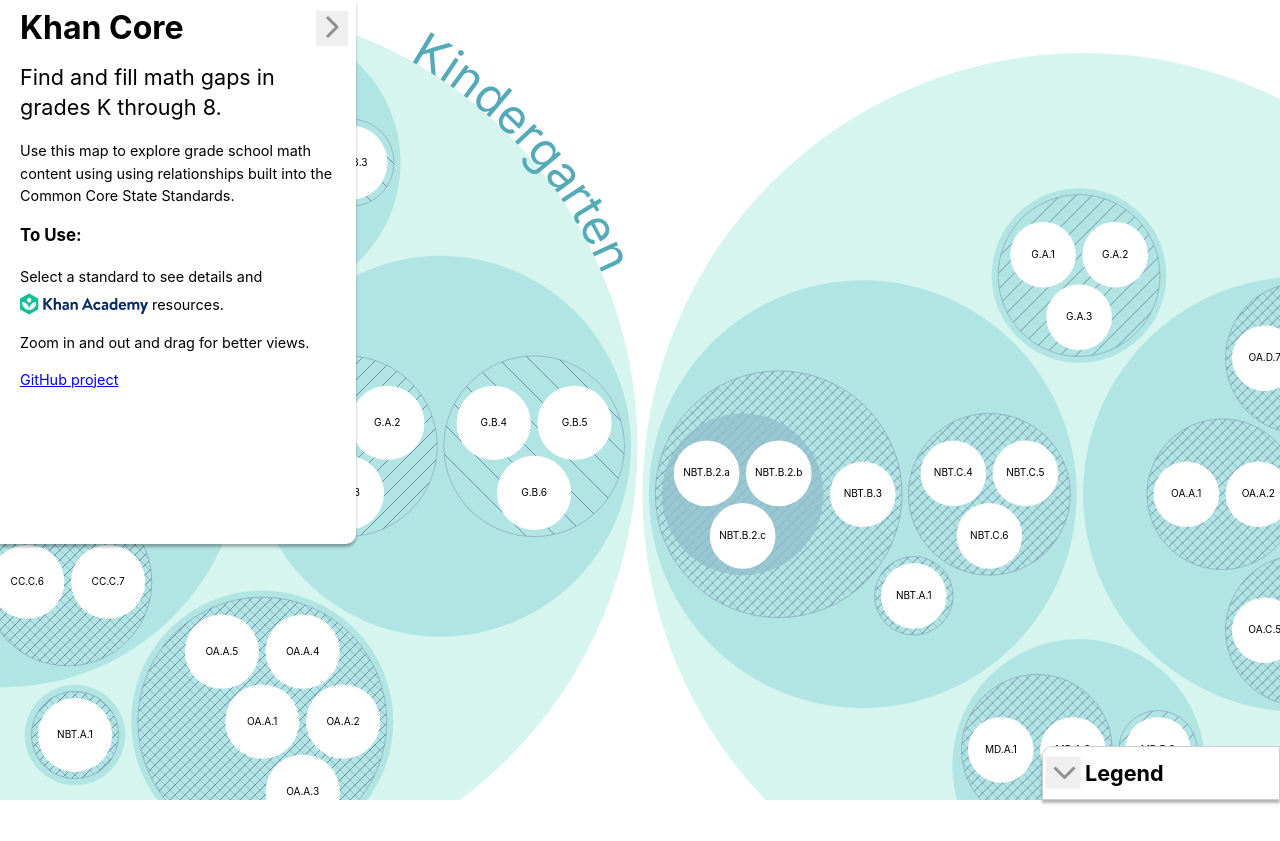
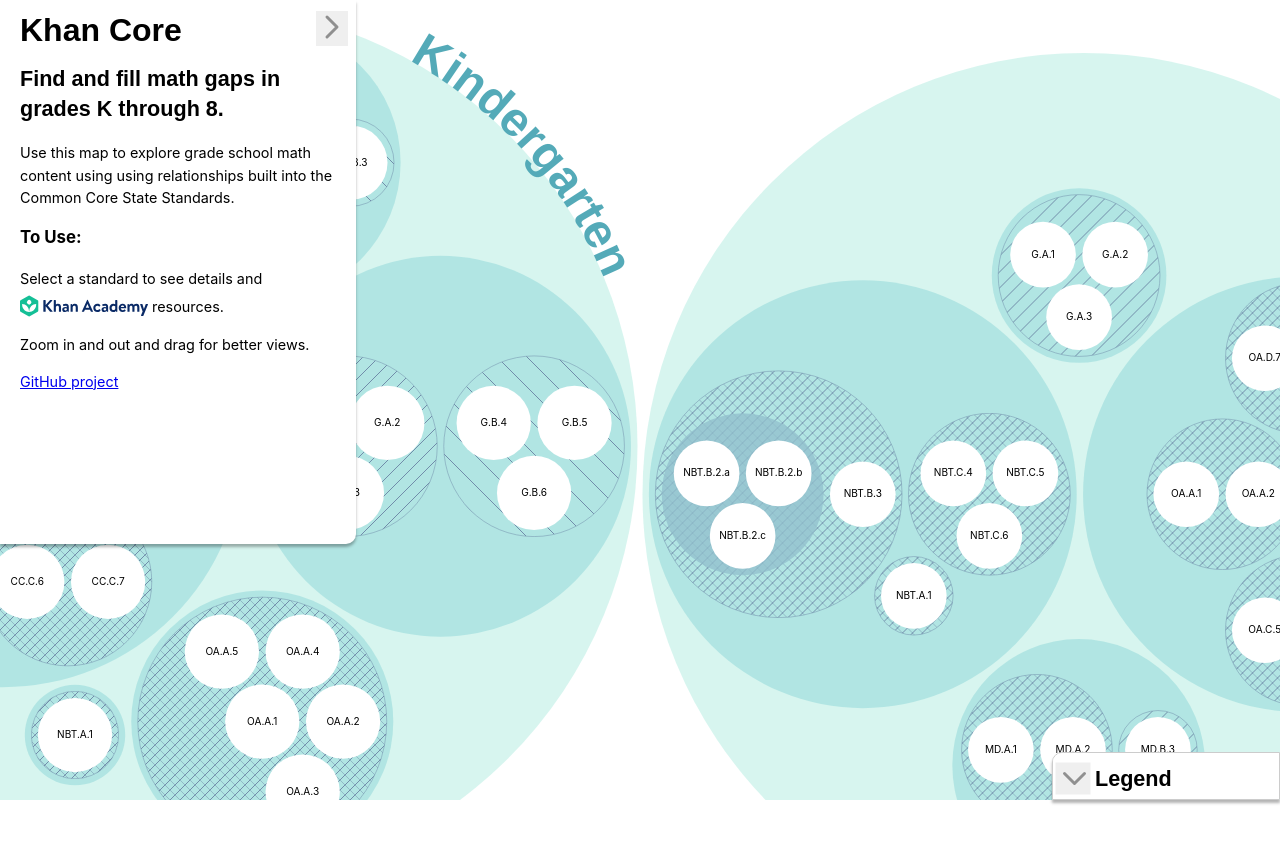
Before and after one commit to annr/khan-core, a React (Create React App) app: page / in a window 1280 px wide. Built offline with nearby package versions, Linux system fonts and the light colour scheme.

Commit message:
add Nunito font to headings after long search for heading font. make toggle icon have rounded stroke line caps to match. make subheading class for more explicit styling. make Legend title clickable and infinitely tweak styles.

```diff
--- a/src/Grades.css
+++ b/src/Grades.css
@@ -55,6 +55,8 @@
 
 .gradeHeading {
     fill: rgb(84, 170, 184);
+    font-family: "Nunito", sans-serif;
+    font-weight: 600;
 }
 
 .node--cluster-major, .node--cluster-additional, .node--cluster-supporting {
--- a/src/Legend.css
+++ b/src/Legend.css
@@ -2,7 +2,7 @@
 #legend {
     bottom: 0;
     right: 0;
-    width: 200px;
+    width: 190px;
     border-radius: 10px 0 0;
     border: 1px solid #ccc;
 }
@@ -17,7 +17,7 @@
 }
 
 .legend-closed {
-    height: 28px;
+    height: 22px;
     overflow-x: hidden;
 }
 
@@ -33,12 +33,14 @@
 
 #legend dl {
     margin-top: 0;
+    cursor: pointer;
 }
 
 #legend dl dt {
     font-size: 1.5em;
     margin: 3px 0 18px 24px;
     font-weight: bold;
+    font-family: "Nunito", sans-serif;
 }
 
 #legend dl dd {
--- a/src/Legend.js
+++ b/src/Legend.js
@@ -77,11 +77,11 @@
         <div id="legend" className={`panel ${isOpen ? "legend-open" : "legend-closed"}`}>
             <button type="button" aria-label="Toggle side bar" id="legendToggleIcon" className={`toggle-icon ${isOpen ? "legendOpen" : "legendClosed"}`} onClick={() => toggle(!isOpen)}>
                 <svg width="20" height="30" xmlns="http://www.w3.org/2000/svg" version="1.1">
-                    <polyline points="5 5 15 15 5 25" stroke="rgba(0,0,0,0.4)" strokeWidth="3" strokeLinecap="butt" fill="none" strokeLinejoin="round"></polyline>
+                    <polyline points="5 5 15 15 5 25" stroke="rgba(0,0,0,0.4)" strokeWidth="3" strokeLinecap="round" fill="none" strokeLinejoin="round"></polyline>
                 </svg>
             </button>
             <dl>
-                <dt>
+                <dt onClick={() => toggle(!isOpen)}>
                     Legend
                 </dt>
                 <dl className="standardsList">
--- a/src/SidePanel.css
+++ b/src/SidePanel.css
@@ -14,16 +14,20 @@
 .side-panel-open {
     height: 520px;
 }
-
-h2 {
-    line-height: 140%;
+.sidePanelHeading {
+    line-height: 100%;
+    margin-top: 2px;
+    margin-bottom: 8px;
+    font-size: 32px;
+    font-family: "Nunito", sans-serif;
+    font-weight: 700;
 }
 
-.sidePanelHeading {
-    line-height: 100%;
-    margin-top: 0;
-    margin-bottom: 8px;
-    font-size: 32px;
+.sidePanelSubheading {
+    font-size: 1.5em;
+    font-family: "Nunito", sans-serif;
+    font-weight: 600;
+    line-height: 140%;
 }
 
 #sidePanelToggleIcon {
--- a/src/SidePanel.js
+++ b/src/SidePanel.js
@@ -8,7 +8,7 @@
         <div id="side-panel" className={`panel ${isOpen ? "side-panel-open" : "side-panel-closed"}`} >
             <button type="button" aria-label="Toggle side bar" id="sidePanelToggleIcon" className={`toggle-icon ${isOpen ? "open" : "closed"}`} onClick={() => toggle(!isOpen)}>
                 <svg width="20" height="30" xmlns="http://www.w3.org/2000/svg" version="1.1">
-                    <polyline points="5 5 15 15 5 25" stroke="rgba(0,0,0,0.4)" strokeWidth="3" strokeLinecap="butt" fill="none" strokeLinejoin="round"></polyline>
+                    <polyline points="5 5 15 15 5 25" stroke="rgba(0,0,0,0.4)" strokeWidth="3" strokeLinecap="round" fill="none" strokeLinejoin="round"></polyline>
                 </svg>
             </button>
             <SidePanelContent />
--- a/src/SidePanelContent.js
+++ b/src/SidePanelContent.js
@@ -8,7 +8,7 @@
         <div id="panelConent">
             <div id="initialContent">
                 <h1 className="sidePanelHeading">Khan Core</h1>
-                <h2 style={{ "fontWeight": "normal" }}>Find and fill math gaps in grades <span style={{ "whiteSpace": "nowrap" }}>K through 8.</span></h2>
+                <h2 className="sidePanelSubheading">Find and fill math gaps in grades <span style={{ "whiteSpace": "nowrap" }}>K through 8.</span></h2>
                 <p>Use this map to explore grade school math content using using relationships built into the Common Core State Standards.</p>
                 <h3>To Use:</h3>
                 <p className="instructionsWrapper">Select a standard to see details and <img src={logo} alt="Khan Academy" width="128" height="28" className="inlineLogo" /> resources.</p>
--- a/src/index.css
+++ b/src/index.css
@@ -2,7 +2,7 @@
   margin: 0;
   font-size: 1em;
   line-height: 140%;
-  font-family: -apple-system, BlinkMacSystemFont, 'Segoe UI', 'Roboto', 'Oxygen',
+  font-family: -apple-system, BlinkMacSystemFont, 'Segoe UI', 'Nunito', 'Oxygen',
     'Ubuntu', 'Cantarell', 'Fira Sans', 'Droid Sans', 'Helvetica Neue',
     sans-serif;
   -webkit-font-smoothing: antialiased;
```
